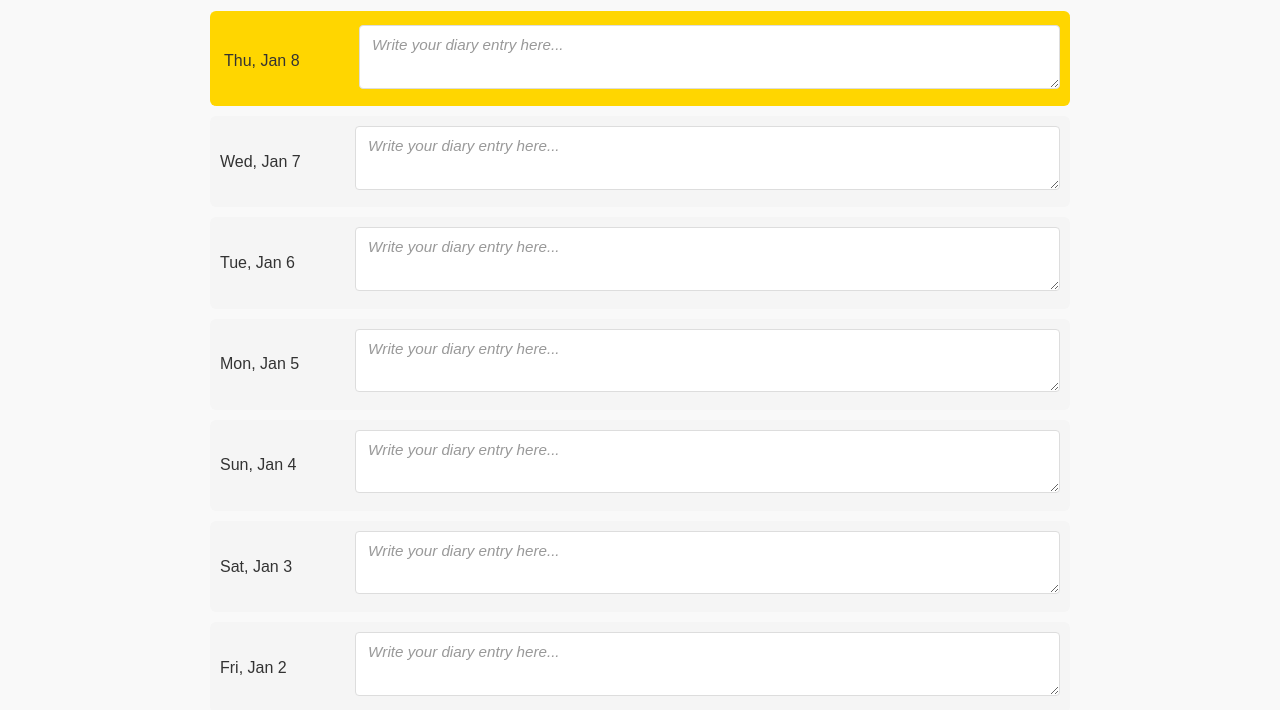
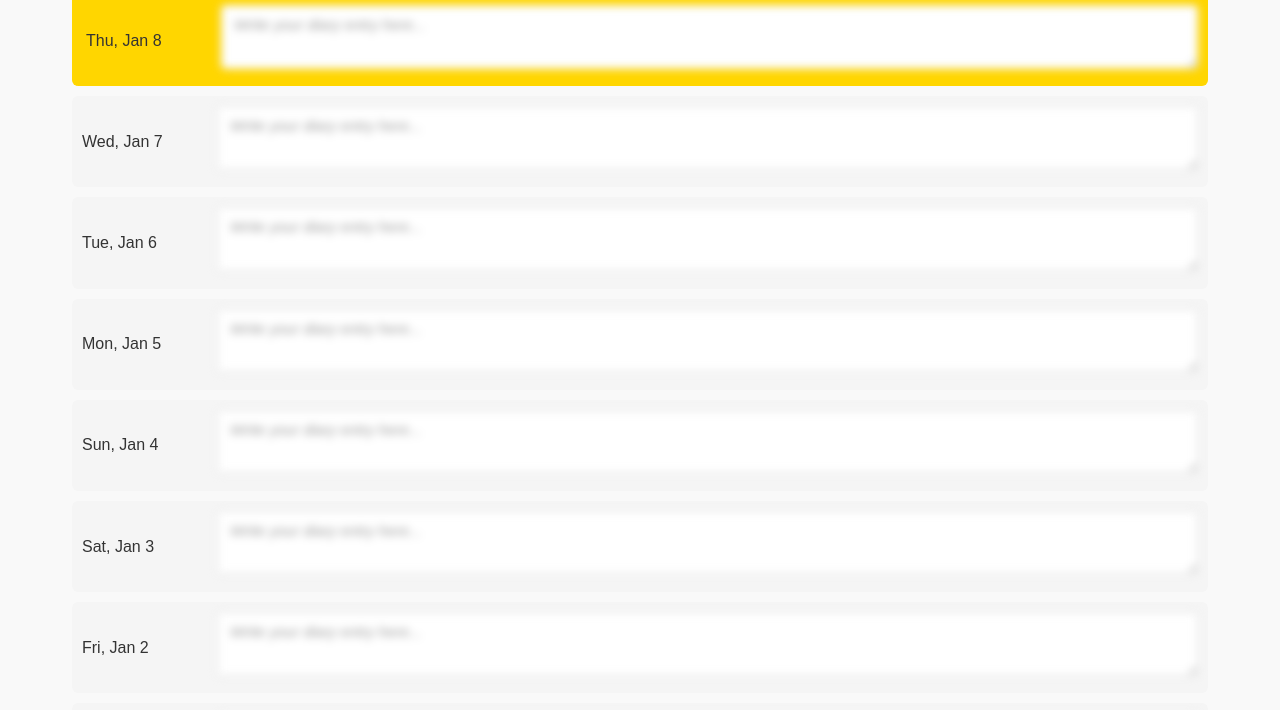
Before and after one commit to tekin-akif/task_manager, a website: page diary.html in a window 1280 px wide. Shown: the part 187-897 px from the top of the page. Drawn offline with Linux system fonts and the light colour scheme; no server answers.

Commit message:
diary container alanı diğer sayfalarla aynı genişliğe getirildi ve aaktif olmayan textarea'lar blurlandı

```diff
--- a/styles/diary.css
+++ b/styles/diary.css
@@ -2,9 +2,9 @@
 
 .diary-container {
   width: 100%;
-  max-width: 900px;
+  max-width: 1200px;
   margin: 0 auto;
-  padding: 20px;
+  /*padding: 20px;*/
 }
 
 .diary-heading {
@@ -70,14 +70,17 @@
   font-family: inherit;
   font-size: 0.95rem;
   line-height: 1.5;
-  transition: border-color 0.2s ease, box-shadow 0.2s ease;
+  transition: border-color 0.2s ease, box-shadow 0.2s ease, filter 0.5s ease;
   resize: vertical;
+  filter: blur(4px);
+
 }
 
 .diary-entry__textarea:focus {
   outline: none;
   border-color: var(--today-color); /* #2196f3;           /* sadece seçili text areanın borderı. imleç ordayken. kalın olsa etkili olabilir */
   box-shadow: 0 0 0 2px rgba(33, 150, 243, 0.2);    /* shadow mavimsi bi renk. bunu da border colora benzer hale getirmeli*/
+  filter: blur(0);
 }
 
 .diary-entry__textarea::placeholder {
```
